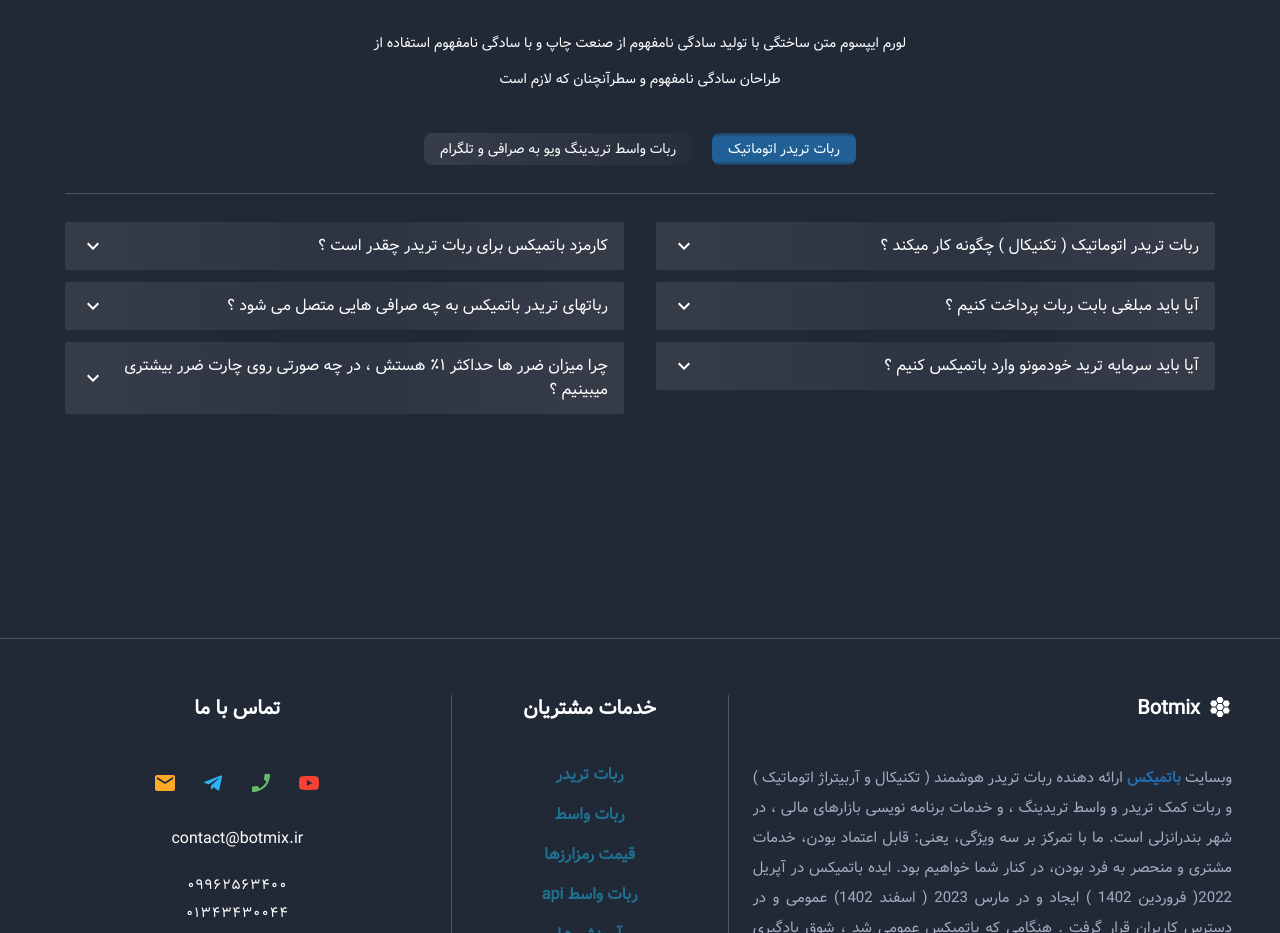
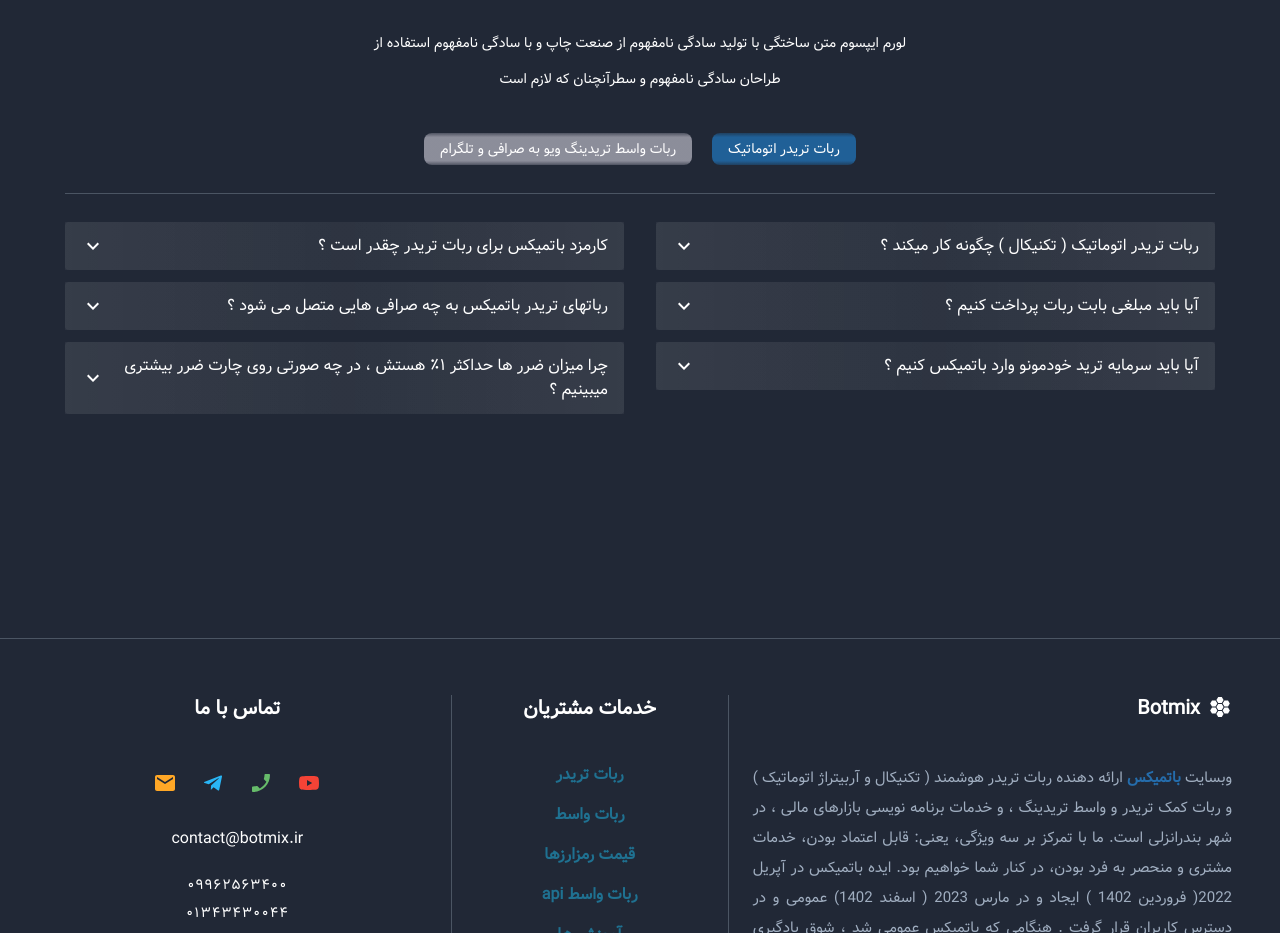
Before and after one commit to Alivolley/adminbotmix, a React (Vite) app: page / in a window 1280 px wide. Shown: the part 4925-5858 px from the top of the page. Built offline with nearby package versions, Linux system fonts and the light colour scheme.

Commit message:
hoem :btn faqs bg changed

```diff
--- a/src/components/layout/mobile-navbar/mobile-navbar.jsx
+++ b/src/components/layout/mobile-navbar/mobile-navbar.jsx
@@ -81,7 +81,7 @@ function MobileNavbar({ setMobileMenuOpen }) {
                {isLogin && (
                   <li>
                      <Link
-                        to="/admin-panel/profile-setting"
+                        to="/admin-panel/dashboard"
                         className="flex items-center gap-2 rounded-md p-2 text-sm transition-colors duration-200 hover:text-secondaryBlue"
                      >
                         <PersonIcon fontSize="small" />
--- a/src/components/layout/pages-layout/pages-layout.jsx
+++ b/src/components/layout/pages-layout/pages-layout.jsx
@@ -73,7 +73,7 @@ function PagesLayout() {
                         arrow
                      >
                         <Link
-                           to="/admin-panel/profile-setting"
+                           to="/admin-panel/dashboard"
                            className="flex items-center gap-2 rounded-md p-2 text-[13px] transition-colors duration-200 hover:text-secondaryBlue"
                         >
                            <PersonIcon fontSize="small" />
--- a/src/components/pages/home/banner-home/banner-home.jsx
+++ b/src/components/pages/home/banner-home/banner-home.jsx
@@ -3,6 +3,9 @@ import { Area, AreaChart, ResponsiveContainer } from 'recharts';
 
 // MUi
 import { Grid, Tooltip } from '@mui/material';
+
+// Redux
+import { useSelector } from 'react-redux';
 
 // Assets
 import homeBannerBg from '../../../../assets/images/homeBannerBg.png';
@@ -17,6 +20,7 @@ import wallexLogo from '../../../../assets/icons/wallex-logo-v-light.svg';
 import LinkComponent from '../../../form-group/link-component/link-component';
 
 function BannerHome() {
+   const isLogin = useSelector(state => state.loginStatusReducer);
    const testArray = [{ uv: 1200 }, { uv: 3000 }, { uv: 2000 }, { uv: 2780 }, { uv: 1890 }, { uv: 2390 }, { uv: 3490 }];
 
    return (
@@ -36,6 +40,7 @@ function BannerHome() {
                         <li>خدمات برنامه نویسی بازار رمزارزها</li>
                         <li>سبدگردانی و کپی ترید اسپات</li>
                      </ul>
+                     {!isLogin && (
                         <div className="mt-6 flex items-center justify-center gap-2 customSm:mt-12 customSm:justify-start customSm:gap-5">
                            <Link to="/login">
                               <LinkComponent className="px-10 customSm:px-[82px]">ثبت نام</LinkComponent>
@@ -47,6 +52,7 @@ function BannerHome() {
                               </LinkComponent>
                            </Link>
                         </div>
+                     )}
 
                      <div className="mt-12 customSm:mt-24">
                         <div className="flex flex-wrap items-center gap-3">
--- a/src/components/pages/home/faqs/faqs.jsx
+++ b/src/components/pages/home/faqs/faqs.jsx
@@ -28,9 +28,7 @@ function Faqs() {
                type="button"
                className={`whitespace-nowrap rounded-lg px-4 py-[6px] text-sm backdrop:blur-sm
            dark:text-textMainDark ${
-              chosenCategory === 'automatic_robot'
-                 ? 'bg-gradientBtnBlue text-white'
-                 : 'bg-gradientGray dark:bg-gradientBtnDark'
+              chosenCategory === 'automatic_robot' ? 'bg-gradientBtnBlue text-white' : 'bg-gradientGray'
            }`}
                onClick={() => setChosenCategory('automatic_robot')}
             >
@@ -40,9 +38,7 @@ function Faqs() {
                type="button"
                className={`whitespace-nowrap rounded-lg px-4 py-[6px] text-sm backdrop:blur-sm
            dark:text-textMainDark ${
-              chosenCategory === 'robot_interface'
-                 ? 'bg-gradientBtnBlue text-white'
-                 : 'bg-gradientGray dark:bg-gradientBtnDark'
+              chosenCategory === 'robot_interface' ? 'bg-gradientBtnBlue text-white' : 'bg-gradientGray'
            }`}
                onClick={() => setChosenCategory('robot_interface')}
             >
```
Lines whose indentation alone changed are shown as unchanged.
